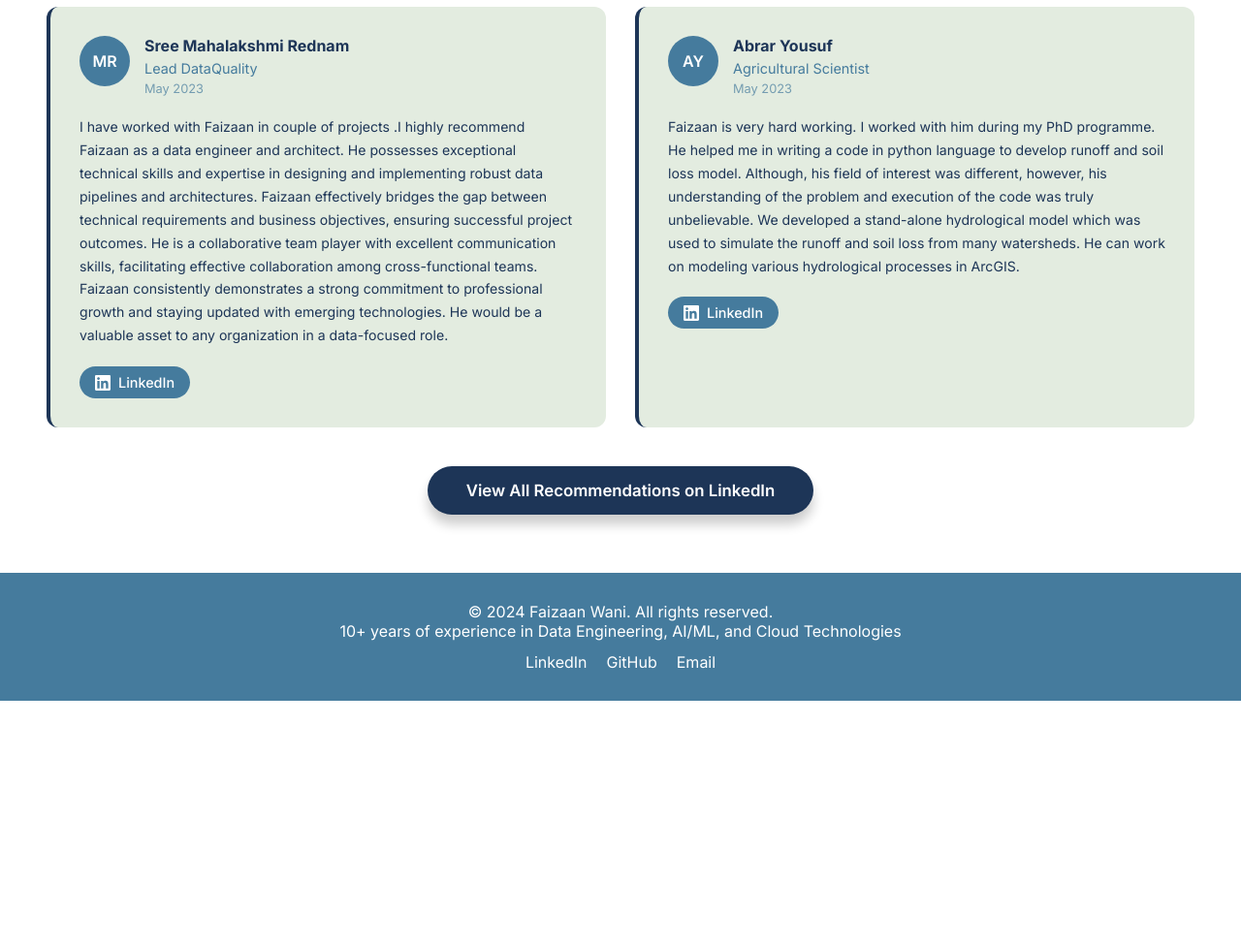
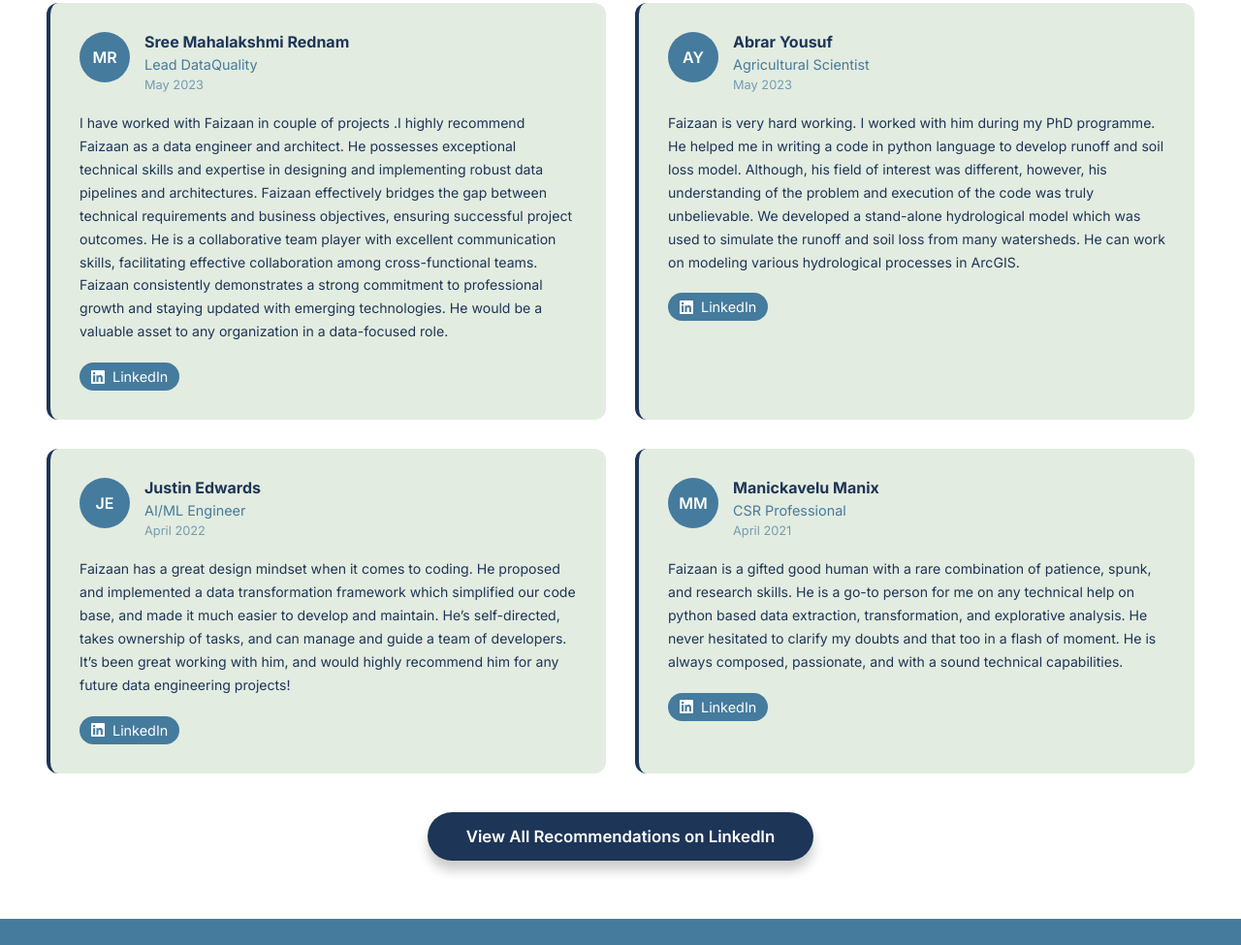
Before and after one commit to afeef-khan/faizanwani, a plain HTML site: page index.html in a window 1280 px wide. Shown: the part 6988-7963 px from the top of the page at 97% size. Before the commit the page ends 7711 px from the top, so only its background shows below. Drawn offline with Linux system fonts and the light colour scheme.

Commit message:
2 more recommendations

```diff
--- a/index.html
+++ b/index.html
@@ -495,6 +495,52 @@
                         LinkedIn
                     </div>
                 </div>
+
+                <div class="recommendation-card">
+                    <div class="recommendation-header">
+                        <div class="recommender-avatar">JE</div>
+                        <div class="recommender-info">
+                            <h3>Justin Edwards</h3>
+                            <p class="recommender-title">AI/ML Engineer</p>
+                            <p class="recommendation-date">April 2022</p>
+                        </div>
+                    </div>
+                    <div class="recommendation-text">
+                        <p>Faizaan has a great design mindset when it comes to coding. He proposed and implemented a
+                            data transformation framework which simplified our code base, and made it much easier to
+                            develop and maintain. He’s self-directed, takes ownership of tasks, and can manage and guide
+                            a team of developers. It’s been great working with him, and would highly recommend him for
+                            any future data engineering projects!</p>
+                    </div>
+                    <div class="linkedin-badge">
+                        <svg width="16" height="16" viewBox="0 0 24 24" fill="currentColor">
+                            <path
+                                d="M20.447 20.452h-3.554v-5.569c0-1.328-.027-3.037-1.852-3.037-1.853 0-2.136 1.445-2.136 2.939v5.667H9.351V9h3.414v1.561h.046c.477-.9 1.637-1.85 3.37-1.85 3.601 0 4.267 2.37 4.267 5.455v6.286zM5.337 7.433c-1.144 0-2.063-.926-2.063-2.065 0-1.138.92-2.063 2.063-2.063 1.14 0 2.064.925 2.064 2.063 0 1.139-.925 2.065-2.064 2.065zm1.782 13.019H3.555V9h3.564v11.452zM22.225 0H1.771C.792 0 0 .774 0 1.729v20.542C0 23.227.792 24 1.771 24h20.451C23.2 24 24 23.227 24 22.271V1.729C24 .774 23.2 0 22.222 0h.003z" />
+                        </svg>
+                        LinkedIn
+                    </div>
+                </div>
+
+                <div class="recommendation-card">
+                    <div class="recommendation-header">
+                        <div class="recommender-avatar">MM</div>
+                        <div class="recommender-info">
+                            <h3>Manickavelu Manix</h3>
+                            <p class="recommender-title">CSR Professional</p>
+                            <p class="recommendation-date">April 2021</p>
+                        </div>
+                    </div>
+                    <div class="recommendation-text">
+                        <p>Faizaan is a gifted good human with a rare combination of patience, spunk, and research skills. He is a go-to person for me on any technical help on python based data extraction, transformation, and explorative analysis. He never hesitated to clarify my doubts and that too in a flash of moment. He is always composed, passionate, and with a sound technical capabilities. </p>
+                    </div>
+                    <div class="linkedin-badge">
+                        <svg width="16" height="16" viewBox="0 0 24 24" fill="currentColor">
+                            <path
+                                d="M20.447 20.452h-3.554v-5.569c0-1.328-.027-3.037-1.852-3.037-1.853 0-2.136 1.445-2.136 2.939v5.667H9.351V9h3.414v1.561h.046c.477-.9 1.637-1.85 3.37-1.85 3.601 0 4.267 2.37 4.267 5.455v6.286zM5.337 7.433c-1.144 0-2.063-.926-2.063-2.065 0-1.138.92-2.063 2.063-2.063 1.14 0 2.064.925 2.064 2.063 0 1.139-.925 2.065-2.064 2.065zm1.782 13.019H3.555V9h3.564v11.452zM22.225 0H1.771C.792 0 0 .774 0 1.729v20.542C0 23.227.792 24 1.771 24h20.451C23.2 24 24 23.227 24 22.271V1.729C24 .774 23.2 0 22.222 0h.003z" />
+                        </svg>
+                        LinkedIn
+                    </div>
+                </div>
             </div>
 
             <div class="view-more-container">
--- a/style.css
+++ b/style.css
@@ -699,17 +699,17 @@ nav ul li a:hover {
     display: inline-flex;
     align-items: center;
     gap: 8px;
-    padding: 8px 16px;
+    padding: 6px 12px;
     background: var(--secondary-color);
     color: white;
     border-radius: 20px;
     font-size: 0.9em;
-    font-weight: 500;
+    font-weight: 400;
 }
 
 .linkedin-badge svg {
-    width: 16px;
-    height: 16px;
+    width: 14px;
+    height: 14px;
 }
 
 .view-more-container {
```
